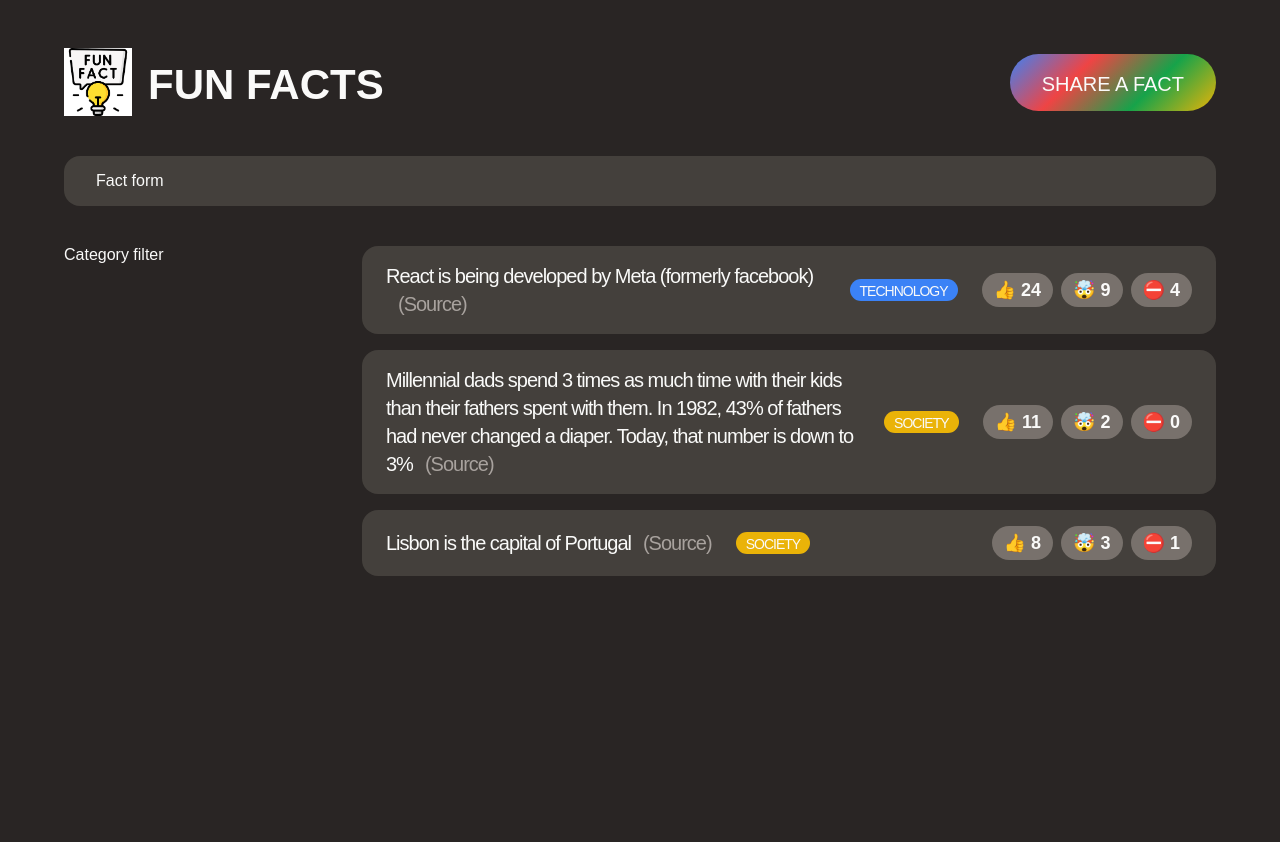
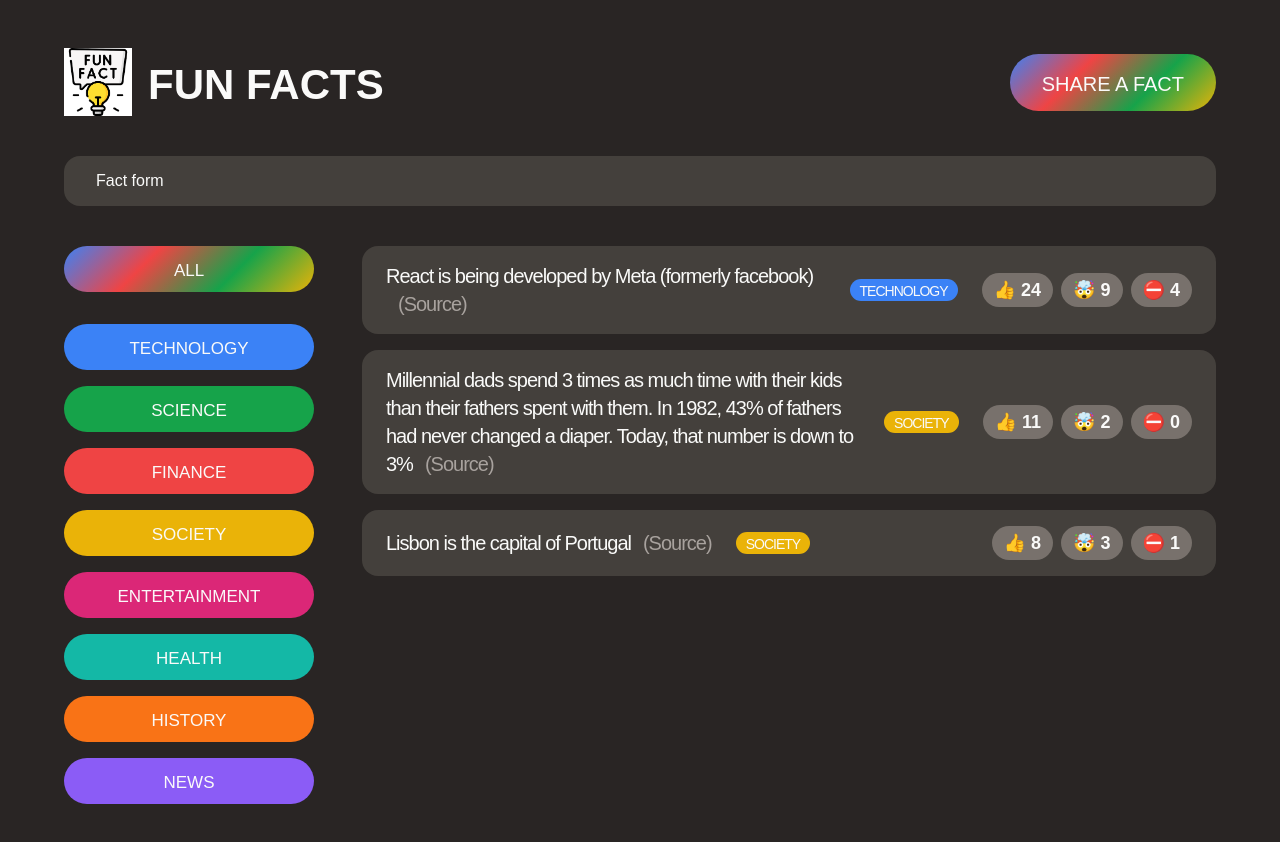
Before and after one commit to Catherine-Ge/Fun-Facts, a React (Create React App) app: page / in a window 1280 px wide. Shown: the top 842 px of the page. Before the commit the page ends 800 px from the top, so only its background shows below. Built offline with nearby package versions, Linux system fonts and the light colour scheme; a web font is replaced by a local one.

Commit message:
Category component

```diff
--- a/src/App.js
+++ b/src/App.js
@@ -1,15 +1,4 @@
 import "./style.css";
-
-const CATEGORIES = [
-  { name: "technology", color: "#3b82f6" },
-  { name: "science", color: "#16a34a" },
-  { name: "finance", color: "#ef4444" },
-  { name: "society", color: "#eab308" },
-  { name: "entertainment", color: "#db2777" },
-  { name: "health", color: "#14b8a6" },
-  { name: "history", color: "#f97316" },
-  { name: "news", color: "#8b5cf6" },
-];
 
 const initialFacts = [
   {
@@ -78,8 +67,37 @@
   return <form className="fact-form">Fact form</form>;
 }
 
+const CATEGORIES = [
+  { name: "technology", color: "#3b82f6" },
+  { name: "science", color: "#16a34a" },
+  { name: "finance", color: "#ef4444" },
+  { name: "society", color: "#eab308" },
+  { name: "entertainment", color: "#db2777" },
+  { name: "health", color: "#14b8a6" },
+  { name: "history", color: "#f97316" },
+  { name: "news", color: "#8b5cf6" },
+];
+
 function CategoryFilter() {
-  return <aside>Category filter</aside>;
+  return (
+    <aside>
+      <ul>
+        <li className="category">
+          <button className="btn btn-all-categories">All</button>
+        </li>
+        {CATEGORIES.map((cat) => (
+          <li key={cat.name} className="category">
+            <button
+              className="btn btn-category"
+              style={{ backgroundColor: cat.color }}
+            >
+              {cat.name}
+            </button>
+          </li>
+        ))}
+      </ul>
+    </aside>
+  );
 }
 
 function FactList() {
```
